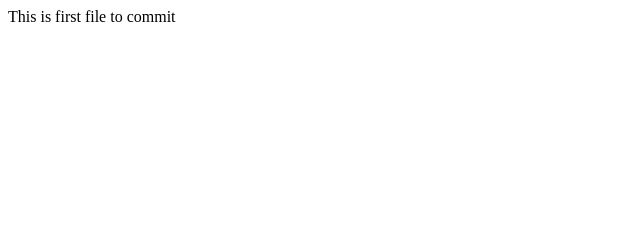
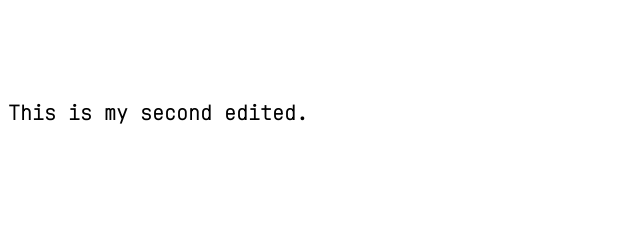
Before and after one commit to Sabbir-Sobhani/demo-repo, a plain HTML site: page index.html in a window 1280 px wide. Shown: the whole page, without its empty margins (0-640 px from the left). Drawn offline with Linux system fonts and the light colour scheme.

Commit message:
update first commit file
this is second commit

```diff
--- a/index.html
+++ b/index.html
@@ -1 +1,14 @@
-<div>This is first file to commit</div>
+<!DOCTYPE html>
+<html lang="en">
+<head>
+    <meta charset="UTF-8">
+    <meta name="viewport" content="width=device-width, initial-scale=1.0">
+    <title>GitHub Testing</title>
+    <link rel="stylesheet" href="styles.css">
+    <link rel="preconnect" href="https://fonts.gstatic.com">
+<link href="https://fonts.googleapis.com/css2?family=JetBrains+Mono:wght@100&display=swap" rel="stylesheet">
+</head>
+<body>
+    <h1>This is my second edited.</h1>
+</body>
+</html>
--- /dev/null
+++ b/styles.css
@@ -0,0 +1,5 @@
+h1{
+    font-size: 20px;
+    font-family: 'JetBrains Mono', monospace;
+    margin: 100px auto;
+}
```
